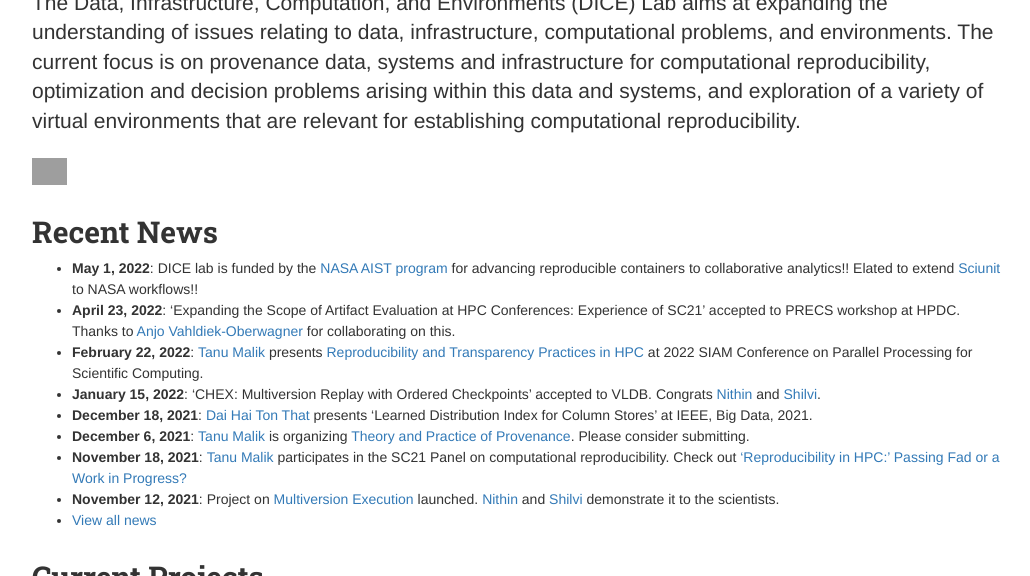
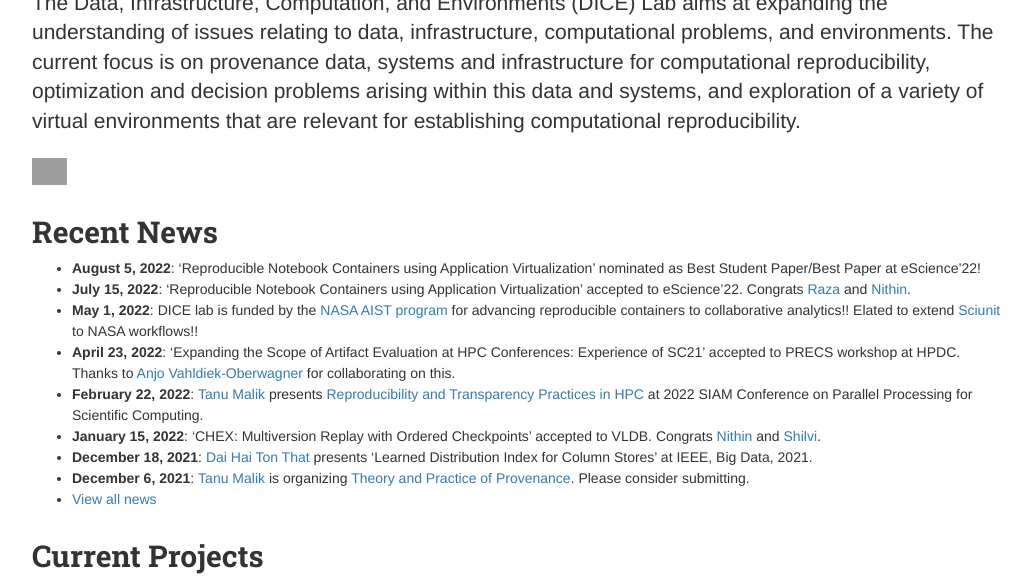
Before and after one commit to depaul-dice/DICE-website, a Jekyll site: the page built from index.markdown, in a window 1280 px wide and 900 px high, scrolled down 517 px, cut to the strip 0-576 px from the top of the window. Shown: the whole strip, without its empty margins (123-1153 px from the left). Built offline with Jekyll 4.4.1, drawn with Linux system fonts in a browser that asks for light colours; nearby versions of some CDN libraries; grey boxes are pictures that could not be loaded.

Commit message:
Summer news!

```diff
--- a/_data/news.yml
+++ b/_data/news.yml
@@ -1,3 +1,12 @@
+
+- date: 2022-08-05
+  description: >
+      'Reproducible Notebook Containers using  Application Virtualization' nominated as Best Student Paper/Best Paper at eScience'22!
+
+- date: 2022-07-15
+  description: >
+      'Reproducible Notebook Containers using  Application Virtualization' accepted to eScience'22. Congrats [Raza](https://www.linkedin.com/in/sranasir/) and [Nithin](https://www.linkedin.com/in/nithinmanne/).
+
 - date: 2022-05-01
   description: >
           DICE lab is funded by the [NASA AIST program](https://esto.nasa.gov/project-selections-for-aist-21/) for advancing reproducible containers to collaborative analytics!! Elated to extend [Sciunit](http://sciunit.run) to NASA workflows!!
```
